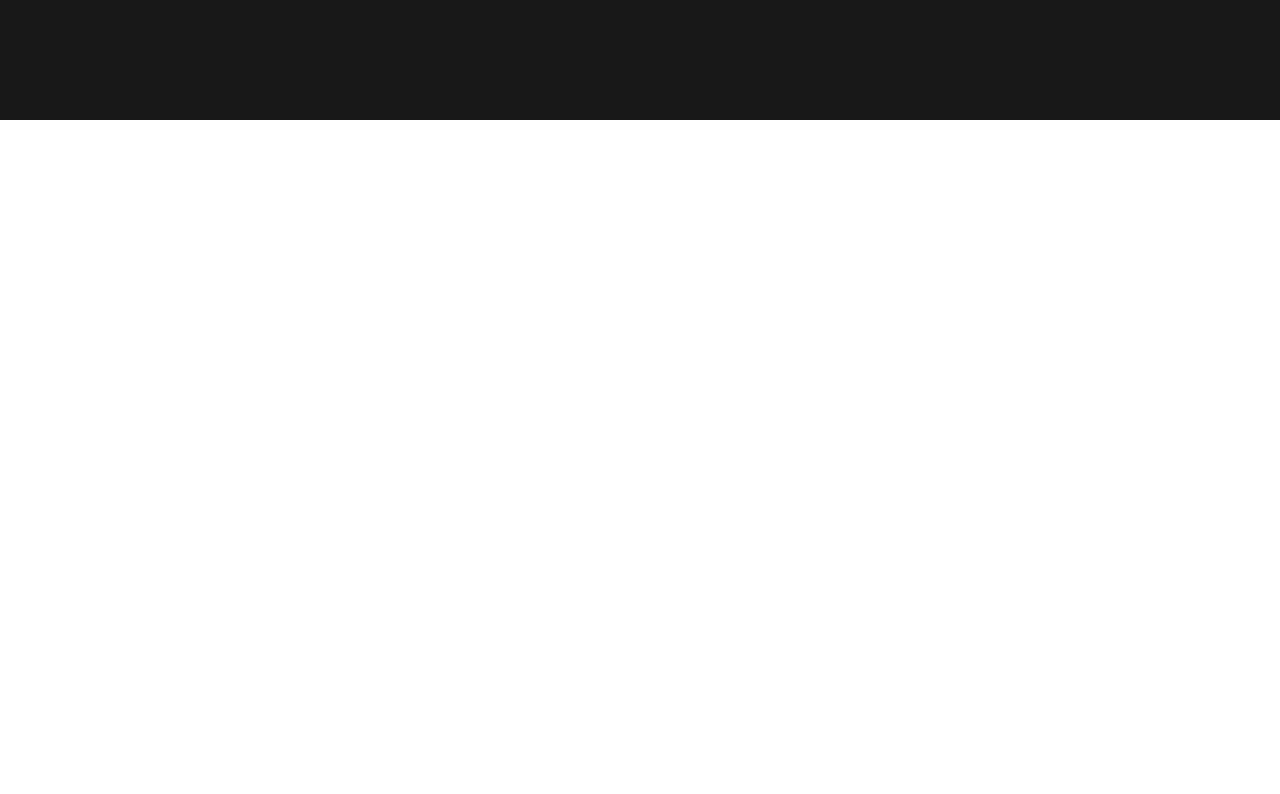
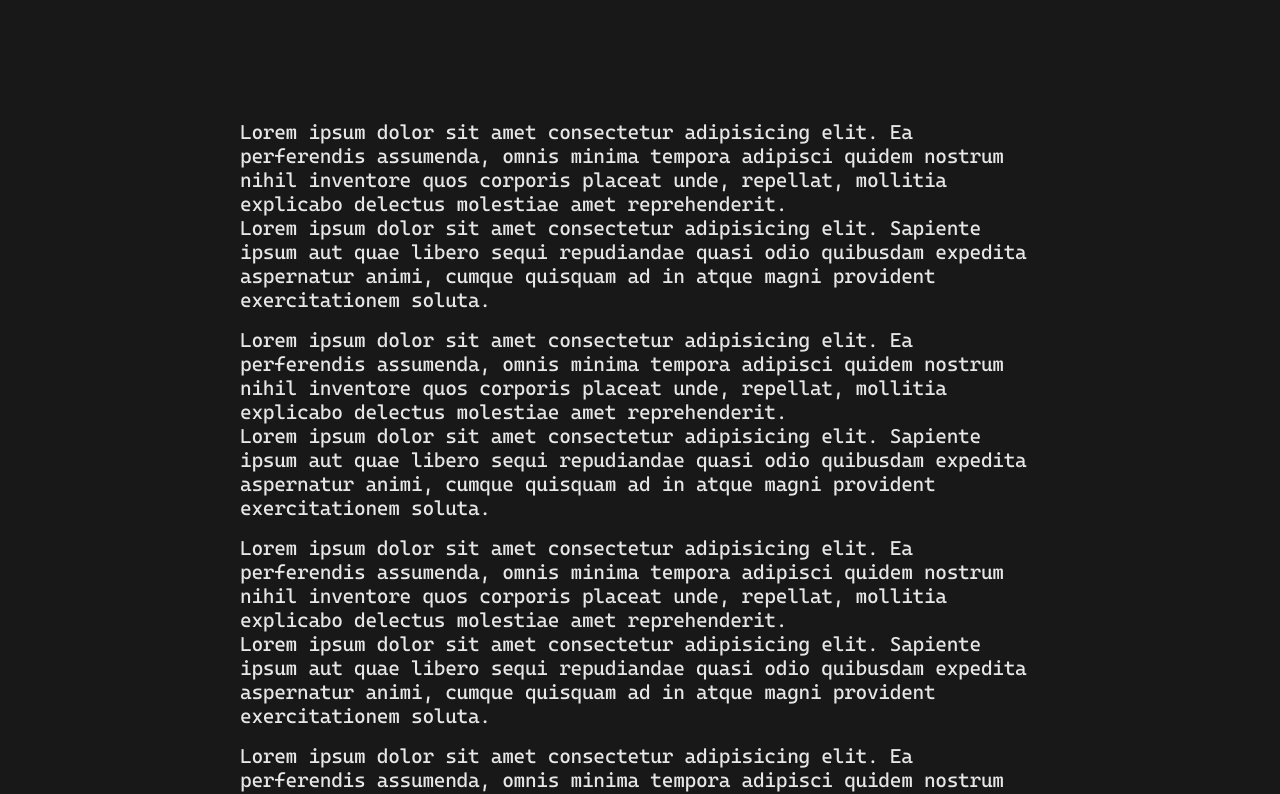
Before and after one commit to s4m5apu3l/nuxt-transition-pages, a Nuxt app: page /about in a window 1280 px wide. Shown: the part 680-1474 px from the top of the page. Before the commit the page ends 800 px from the top, so only its background shows below. Built offline with nearby package versions, Linux system fonts and the light colour scheme.

Commit message:
feat: add nuxt-img add gallery page

```diff
--- a/assets/scss/_general.scss
+++ b/assets/scss/_general.scss
@@ -18,7 +18,8 @@ a.router-link-active {
 }
 
 .page-content {
-    width: 600px;
+	max-width: 800px;
+	width: 100%;
 	margin: 0 auto;
 }
 
--- a/nuxt.config.ts
+++ b/nuxt.config.ts
@@ -2,7 +2,8 @@
 export default defineNuxtConfig({
 	devtools: { enabled: true },
 	pages: true,
-    css: ["@/assets/scss/default.scss"],
+	css: ['@/assets/scss/default.scss'],
+
 	vite: {
 		css: {
 			preprocessorOptions: {
@@ -12,4 +13,6 @@ export default defineNuxtConfig({
 			},
 		},
 	},
+
+	modules: ['@nuxt/image'],
 });
--- a/package.json
+++ b/package.json
@@ -10,6 +10,7 @@
         "postinstall": "nuxt prepare"
     },
     "dependencies": {
+        "@nuxt/image": "^1.7.0",
         "gsap": "^3.12.5",
         "lenis": "^1.1.3",
         "nuxt": "^3.12.2",
--- a/pages/about.vue
+++ b/pages/about.vue
@@ -4,11 +4,25 @@ const state = useGeneralState();
 </script>
 
 <template>
-    <div :class="state.pageBg">
-        <nuxt-layout name="custom" title="about" :pageName="route.name">
-            <nuxt-page />
-        </nuxt-layout>
-    </div>
+	<div :class="state.pageBg">
+		<nuxt-layout name="custom" title="about" :pageName="route.name">
+			<div class="page-content">
+				<div v-for="i in 10" :key="i" class="page-content__block p1">
+					Lorem ipsum dolor sit amet consectetur adipisicing elit. Ea perferendis assumenda, omnis minima
+					tempora adipisci quidem nostrum nihil inventore quos corporis placeat unde, repellat, mollitia
+					explicabo delectus molestiae amet reprehenderit.
+					<br />
+					Lorem ipsum dolor sit amet consectetur adipisicing elit. Sapiente ipsum aut quae libero sequi
+					repudiandae quasi odio quibusdam expedita aspernatur animi, cumque quisquam ad in atque magni
+					provident exercitationem soluta.
+				</div>
+			</div>
+		</nuxt-layout>
+	</div>
 </template>
 
-<style scoped></style>
+<style lang="scss" scoped>
+.page-content__block {
+	padding-bottom: 16px;
+}
+</style>
--- a/pages/gallery.vue
+++ b/pages/gallery.vue
@@ -4,11 +4,24 @@ const state = useGeneralState();
 </script>
 
 <template>
-    <div :class="state.pageBg">
-        <nuxt-layout name="custom" title="gallery" :pageName="route.name">
-            <nuxt-page />
-        </nuxt-layout>
-    </div>
+	<div :class="state.pageBg">
+		<nuxt-layout name="custom" title="gallery" :pageName="route.name">
+			<div class="page-content">
+				<nuxt-link v-for="i in 10" :key="i" class="page-content__photo">
+					<nuxt-img
+						:src="'https://814a7bc2-0fbd-4f94-9849-82da7e26f1b4.selstorage.ru/placeholders/placeholder_rectangle.webp'"
+						alt="img"
+						loading="lazy"
+						format="webp"
+					/>
+				</nuxt-link>
+			</div>
+		</nuxt-layout>
+	</div>
 </template>
 
-<style scoped></style>
+<style lang="scss" scoped>
+.page-content__photo {
+	padding-bottom: 16px;
+}
+</style>
```
Also changed, not shown: 1 other file (tests, documents, lock files or other folders). Lines whose indentation alone changed are shown as unchanged.
